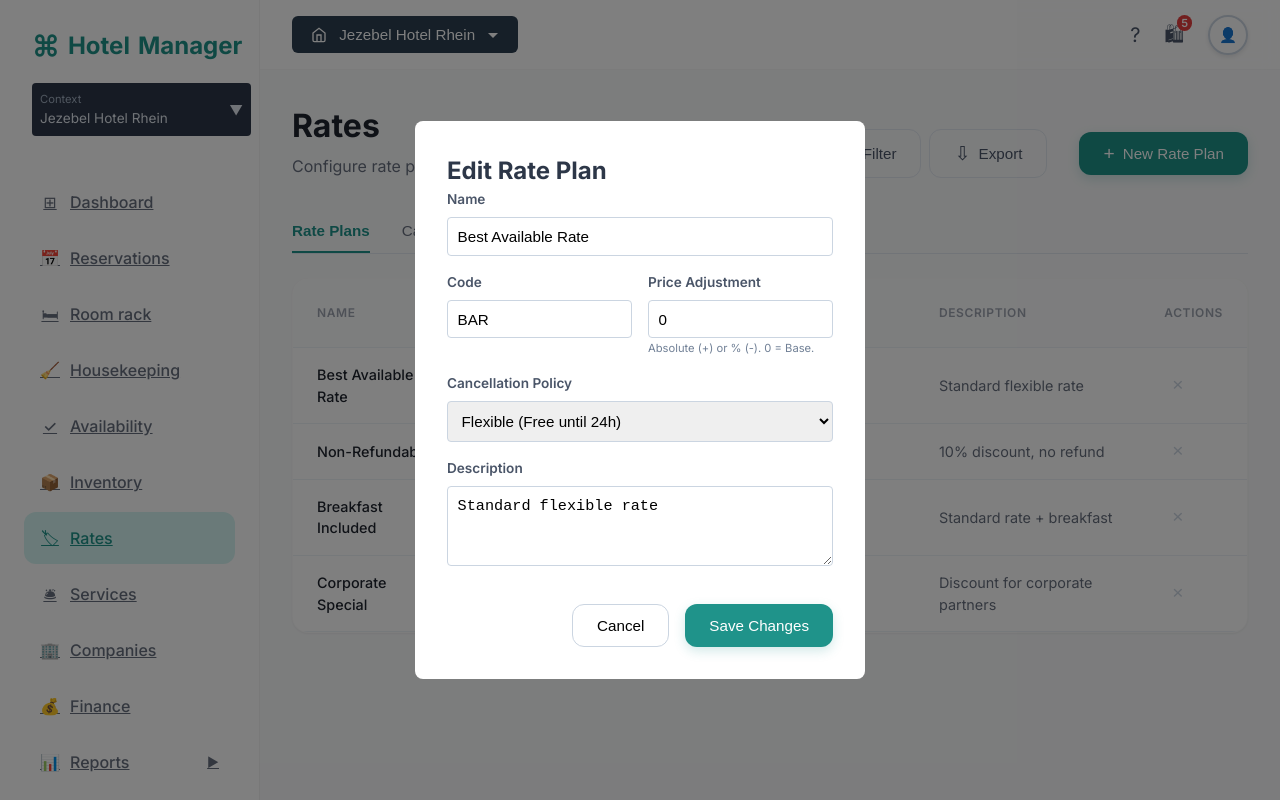
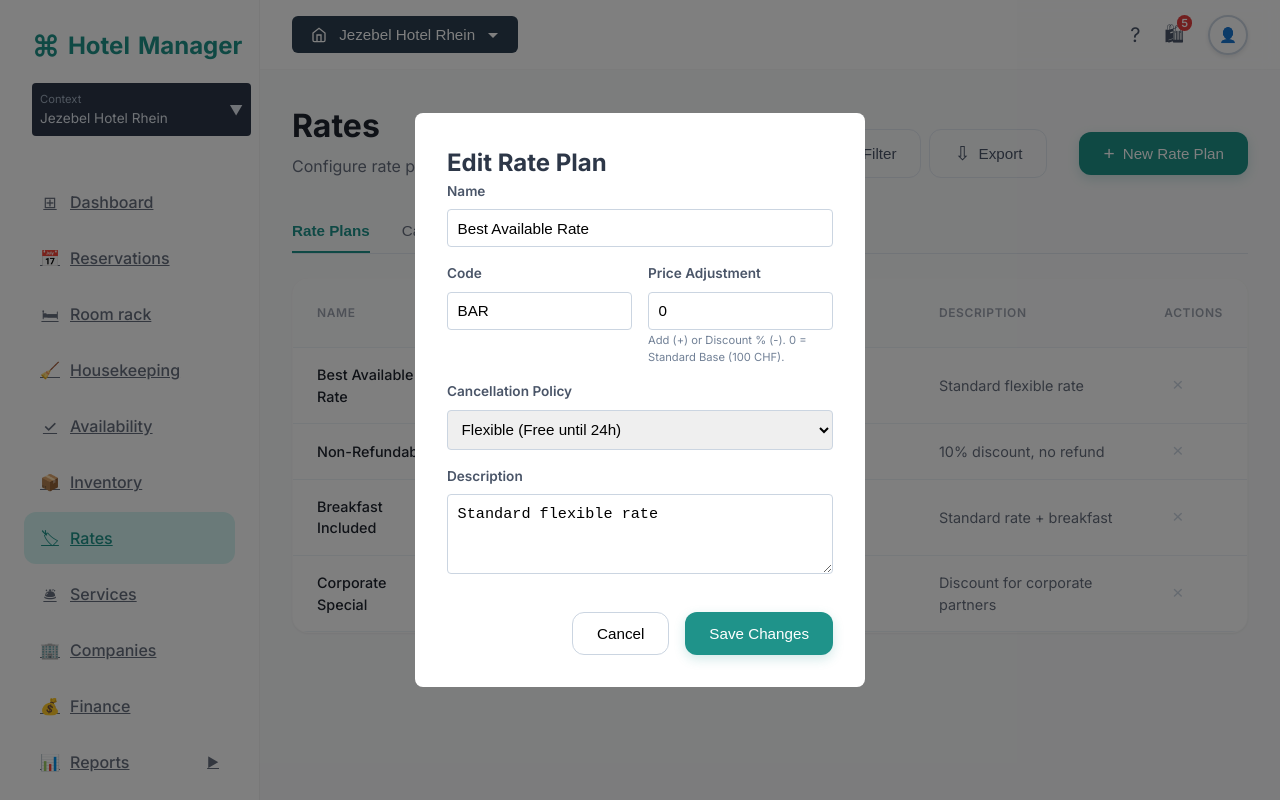
Before and after one commit to Deliveruben29/hotel-management-app, a React (Vite) app: page /rates in a window 1280 px wide. Both pictures are taken after a click on the element 770 px from the left and 385 px from the top of the page. Built offline with nearby package versions, Linux system fonts and the light colour scheme.

Commit message:
doc: Clarify Price Adjustment helper text - Explicitly states that 0 adjustment equals the Standard Base Rate of 100 CHF to prevent user confusion about pricing

```diff
--- a/src/pages/Rates.jsx
+++ b/src/pages/Rates.jsx
@@ -327,10 +327,10 @@ export default function Rates() {
                                         value={formData.basePrice}
                                         onChange={e => setFormData({ ...formData, basePrice: e.target.value })}
                                         style={inputStyle}
-                                        placeholder="0 for base, -10 for %"
+                                        placeholder="0 (Standard)"
                                     />
                                     <div style={{ fontSize: '0.7rem', color: '#718096', marginTop: '2px' }}>
-                                        Absolute (+) or % (-). 0 = Base.
+                                        Add (+) or Discount % (-). 0 = Standard Base (100 CHF).
                                     </div>
                                 </div>
                             </div>
```
